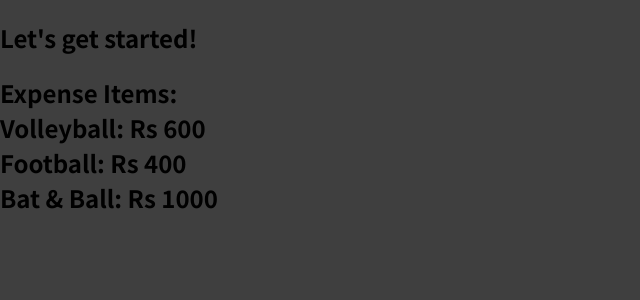
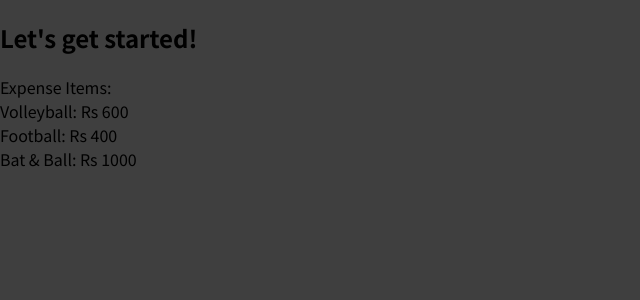
Before and after one commit to 11SID22/React-Complete-Guide, a JavaScript app: page / in a window 1280 px wide. Shown: the top 300 px of the page, without its empty margins (0-640 px from the left). Built offline with nearby package versions, Linux system fonts and the light colour scheme.

Commit message:
Added items in ExpenseItem by proper way.

```diff
--- a/src/components/ExpenseItem.js
+++ b/src/components/ExpenseItem.js
@@ -1,9 +1,10 @@
 function ExpenseItem() {
-    return <h2>Expense Items: <br></br>
-    Volleyball: Rs 600 <br></br>
-    Football: Rs 400 <br></br>
-    Bat & Ball: Rs 1000
-    </h2>
+    return <div>
+        <div>Expense Items:</div>
+        <div>Volleyball: Rs 600<div>
+        </div>Football: Rs 400</div>
+        <div>Bat & Ball: Rs 1000</div>
+    </div>
 }
 
 export default ExpenseItem;
```
